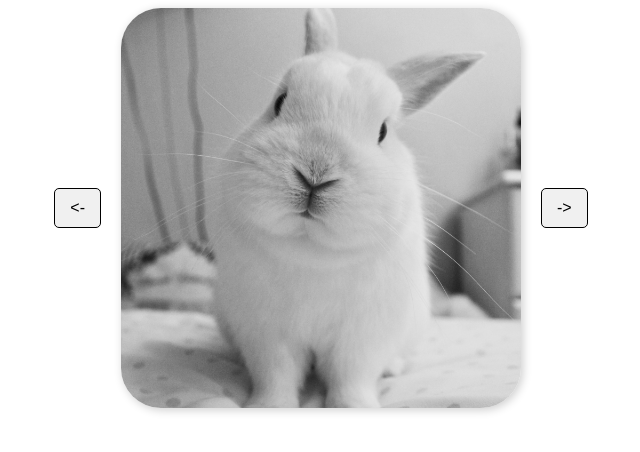
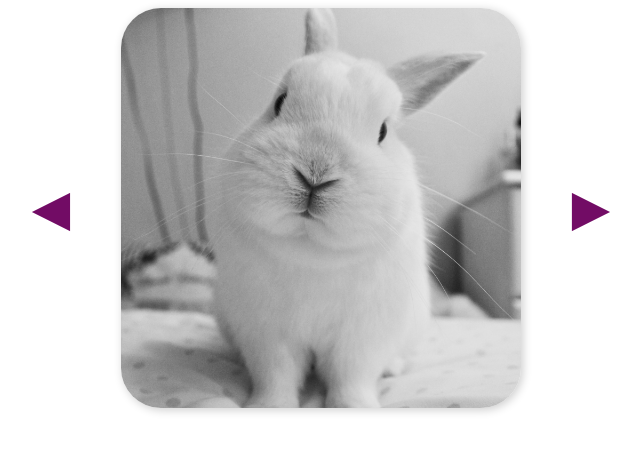
Before and after one commit to Gerson-del/Pet-pix, a plain HTML site: page index.html in a window 1280 px wide. Shown: the whole page, without its empty margins (319-959 px from the left). Drawn offline with Linux system fonts and the light colour scheme.

Commit message:
añadimos mas detalle al diseño de petpix

```diff
--- a/index.html
+++ b/index.html
@@ -8,9 +8,9 @@
 </head>
 <body>
     <div id="contenedor">
-        <button class="nav-button" id="prev"> <- </button>
-        <img src="pet-images/whiskers.jpeg" alt="Esta es la imagen del conejo whiskers">
-        <button class="nav-button" id="next"> -> </button>
+        <button class="nav-button" id="prev">&#9664;</button>
+        <img src="assets/pet-images/whiskers.jpeg" alt="Esta es la imagen del conejo whiskers">
+        <button class="nav-button" id="next">&#9654;</button>
     </div>
 </body>
 </html>
--- a/style.css
+++ b/style.css
@@ -1,30 +1,33 @@
-#contenedor{
+#contenedor {
     display: flex;
     justify-content: center;
     align-items: center;
     gap: 20px;
 }
 
-img{
+img {
     width: 400px;
     height: 400px;
     object-fit: cover;
     border-radius: 40px;
     box-shadow: 2px 2px 10px rgba(0, 0, 0, 0.2);
-
 }
 
-.nav-button{
-    background-color: #f0f0f0;
-    border: 1px solid;
-    padding:  10px 15px;
+.nav-button {
+    width: 100px;
+    height: 100px;
+    background-color: transparent;
+    border: none;
     cursor: pointer;
-    font-size: 16px;
-    border-radius: 5px;
-    transition: background-color 0.3s ease;
-
+    font-size: 50px;
+    color: rgb(114, 12, 101);
+    display: flex;
+    justify-content: center;
+    align-items: center;
+    transition: transform 0.2s ease, color 0.2s ease;
 }
 
-.nav-button:hover{
-    background-color: #ddd;
+.nav-button:hover {
+    transform: scale(1.1);
+    color: rgba(255, 0, 221, 0.778)
 }
```
Also changed, not shown: assets/arrows/left-arrow.png (added), assets/arrows/left-arrow1.png (added), assets/arrows/right-arrow.png (added), assets/arrows/right-arrow1.png (added), assets/pet-images/whiskers.jpeg (renamed from pet-images/whiskers.jpeg).
